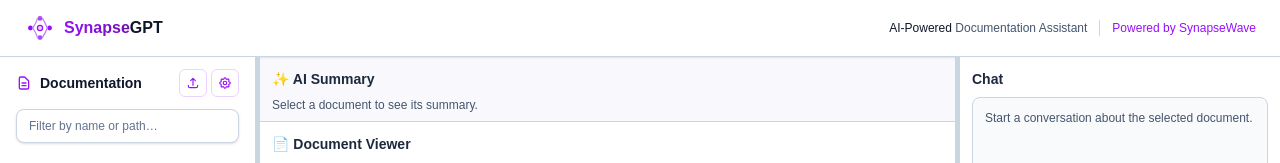
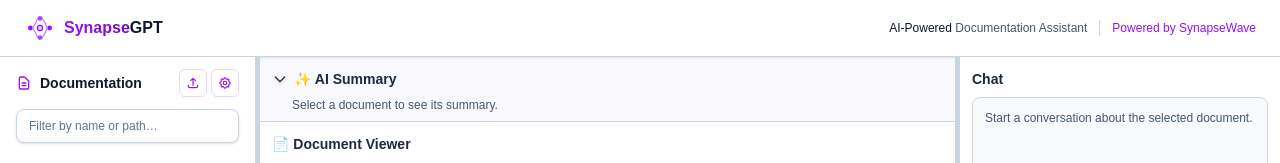
Before and after one commit to MouliMohanN/SynapseGPT, a Next.js app in the folder web/: page / in a window 1280 px wide. Shown: the top 163 px of the page. Built offline with nearby package versions, Linux system fonts and the light colour scheme.

Commit message:
feat: Implement stop summary generation and introduce a collapsible summary panel with updated action buttons.

```diff
--- a/web/src/components/CenterPane.tsx
+++ b/web/src/components/CenterPane.tsx
@@ -30,6 +30,7 @@
     summaryError,
     summaryContentRef,
     handleGenerateSummary,
+    stopSummaryGeneration,
   } = useSummary(selectedDocId, settings);
 
   // Load document function (extracted for reuse)
@@ -144,6 +145,7 @@
             summaryError={summaryError}
             summaryContentRef={summaryContentRef}
             handleGenerateSummary={handleGenerateSummary}
+            stopSummaryGeneration={stopSummaryGeneration}
           />
 
           <DocumentViewer
--- a/web/src/components/SummaryPanel.tsx
+++ b/web/src/components/SummaryPanel.tsx
@@ -1,4 +1,4 @@
-import React from 'react';
+import React, { useState } from 'react';
 import ReactMarkdown from 'react-markdown';
 import rehypeRaw from 'rehype-raw';
 import remarkGfm from 'remark-gfm';
@@ -12,6 +12,7 @@
   summaryError: string | null;
   summaryContentRef: React.RefObject<HTMLDivElement | null>;
   handleGenerateSummary: () => void;
+  stopSummaryGeneration: () => void;
 }
 
 export function SummaryPanel({
@@ -21,36 +22,72 @@
   summaryError,
   summaryContentRef,
   handleGenerateSummary,
+  stopSummaryGeneration,
 }: SummaryPanelProps) {
+  const [isExpanded, setIsExpanded] = useState(true);
+
   return (
     <div data-section="ai-summary" className="flex flex-col shrink-0 border-b border-slate-300 bg-purple-50/30">
       <div className="p-3 pb-2 flex flex-col">
         <div className="flex items-center justify-between mb-2 shrink-0">
-          <h2 className="text-sm font-semibold text-slate-800">✨ AI Summary</h2>
+          <button
+            onClick={() => setIsExpanded(!isExpanded)}
+            className="flex items-center gap-1.5 text-sm font-semibold text-slate-800 hover:text-purple-700 transition-colors"
+          >
+            {isExpanded ? (
+              <svg className="w-4 h-4" fill="none" stroke="currentColor" viewBox="0 0 24 24">
+                <path strokeLinecap="round" strokeLinejoin="round" strokeWidth={2} d="M19 9l-7 7-7-7" />
+              </svg>
+            ) : (
+              <svg className="w-4 h-4" fill="none" stroke="currentColor" viewBox="0 0 24 24">
+                <path strokeLinecap="round" strokeLinejoin="round" strokeWidth={2} d="M9 5l7 7-7 7" />
+              </svg>
+            )}
+            ✨ AI Summary
+          </button>
+
           {selectedDocId && (
+            <div className="flex items-center gap-2">
+              {isSummaryLoading ? (
+                <button
+                  onClick={stopSummaryGeneration}
+                  className="flex items-center gap-1 px-2 py-1 text-[10px] bg-red-50 text-red-600 hover:bg-red-100 border border-red-200 rounded-md shadow-sm transition-colors"
+                >
+                  <svg className="w-2.5 h-2.5" fill="currentColor" viewBox="0 0 24 24">
+                    <rect x="4" y="4" width="16" height="16" />
+                  </svg>
+                  Stop
+                </button>
+              ) : (
                 <button
                   onClick={handleGenerateSummary}
-              disabled={isSummaryLoading}
-              className="px-2 py-1 text-[10px] bg-purple-600 hover:bg-purple-700 disabled:bg-slate-300 disabled:text-slate-500 text-white rounded-md shadow-sm transition-colors"
+                  className="flex items-center gap-1 px-2 py-1 text-[10px] bg-purple-600 hover:bg-purple-700 text-white rounded-md shadow-sm transition-colors"
                 >
-              {isSummaryLoading ? "Generating..." : "Regenerate"}
+                  <svg className="w-2.5 h-2.5" fill="none" stroke="currentColor" viewBox="0 0 24 24">
+                    <path strokeLinecap="round" strokeLinejoin="round" strokeWidth={2} d="M4 4v5h.582m15.356 2A8.001 8.001 0 004.582 9m0 0H9m11 11v-5h-.581m0 0a8.003 8.003 0 01-15.357-2m15.357 2H15" />
+                  </svg>
+                  Regenerate
                 </button>
               )}
             </div>
+          )}
+        </div>
 
+        {isExpanded && (
+          <>
             {!selectedDocId && (
-          <p className="text-xs text-slate-600">Select a document to see its summary.</p>
+              <p className="text-xs text-slate-600 pl-5">Select a document to see its summary.</p>
             )}
 
             {selectedDocId && summaryError && (
-          <div className="text-xs text-red-600">
+              <div className="text-xs text-red-600 pl-5">
                 Error: {summaryError}
               </div>
             )}
 
             {selectedDocId && summaryContent && (
               <ErrorBoundary>
-            <div ref={summaryContentRef}>
+                <div ref={summaryContentRef} className="pl-1">
               <div className="prose prose-slate prose-xs max-w-none text-xs
                 prose-p:my-3 prose-p:leading-relaxed prose-p:text-slate-900
                 prose-ul:my-3 prose-ul:pl-5 prose-ul:space-y-1
@@ -99,6 +136,8 @@
         )}
 
             {selectedDocId && isSummaryLoading && !summaryContent && <SummarySkeleton />}
+          </>
+        )}
       </div>
     </div>
   );
--- a/web/src/hooks/useSummary.ts
+++ b/web/src/hooks/useSummary.ts
@@ -140,5 +140,13 @@
 
     // Actions
     handleGenerateSummary,
+    stopSummaryGeneration: () => {
+      if (abortControllerRef.current) {
+        abortControllerRef.current.abort();
+        abortControllerRef.current = null;
+      }
+      setIsSummaryLoading(false);
+      isGeneratingRef.current = false;
+    },
   };
 };
```
Lines whose indentation alone changed are shown as unchanged.
